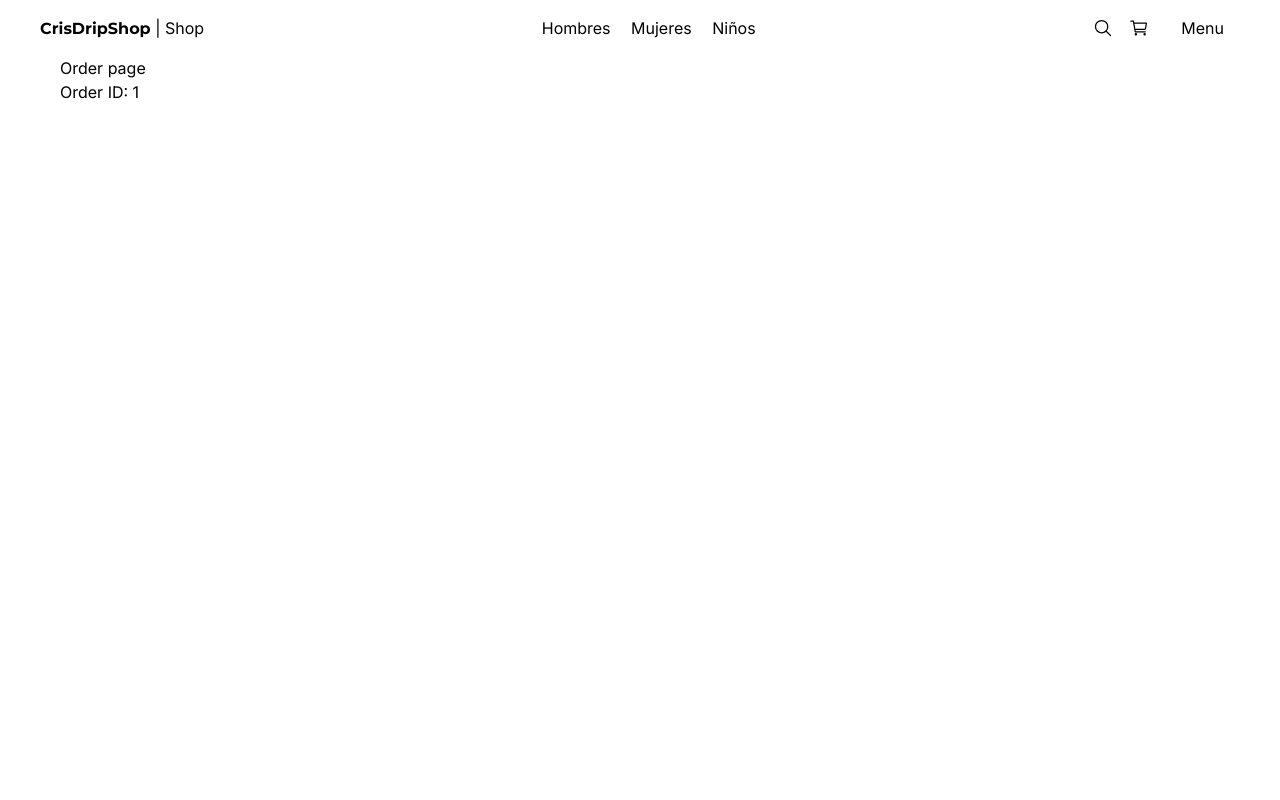
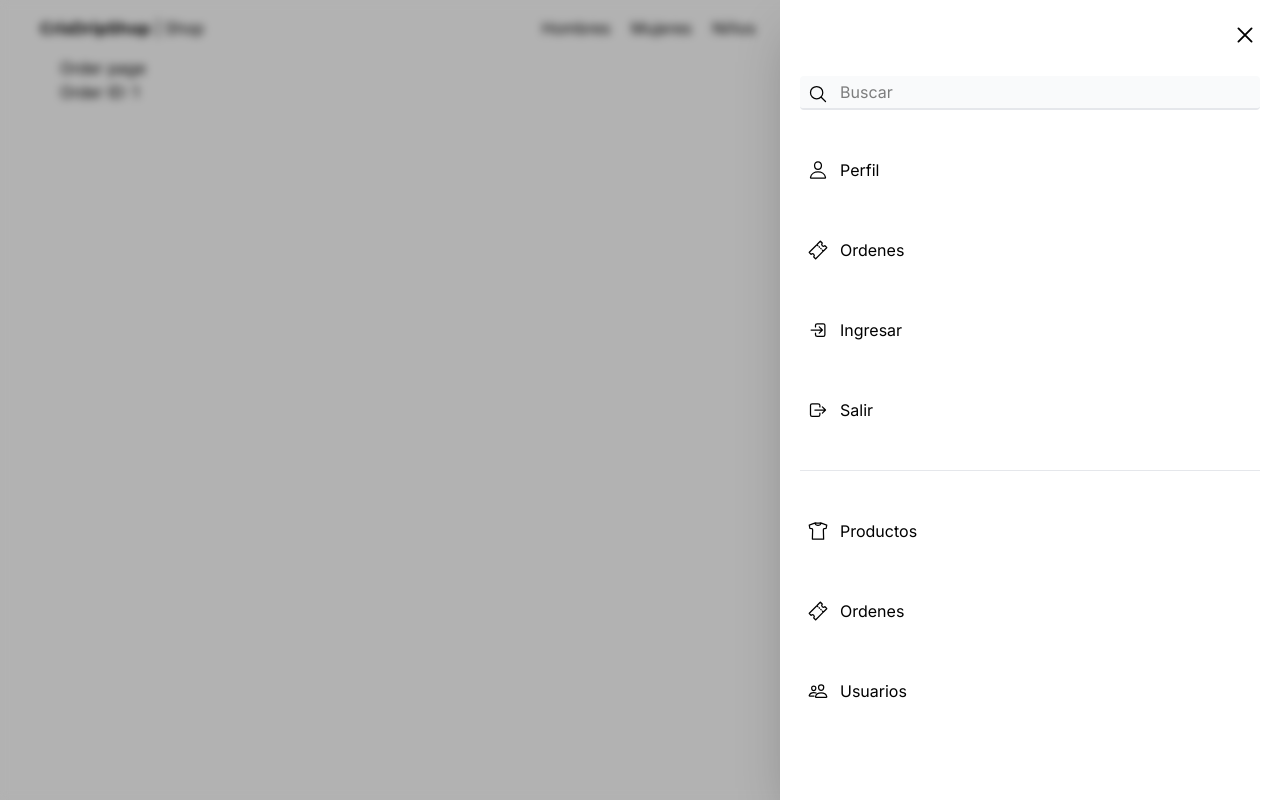
Before and after one commit to cristianpy09/Crisdrip-shop, a Next.js app: page /orders/1 in a window 1280 px wide. Both pictures are taken after a click on the button "Menu". Built offline with nearby package versions, Linux system fonts and the light colour scheme.

Commit message:
sidebar created

```diff
--- a/package.json
+++ b/package.json
@@ -9,10 +9,12 @@
     "lint": "eslint"
   },
   "dependencies": {
+    "clsx": "^2.1.1",
     "next": "16.0.1",
     "react": "19.2.0",
     "react-dom": "19.2.0",
-    "react-icons": "^5.5.0"
+    "react-icons": "^5.5.0",
+    "zustand": "^5.0.8"
   },
   "devDependencies": {
     "@tailwindcss/postcss": "^4",
--- a/src/app/(shop)/layout.tsx
+++ b/src/app/(shop)/layout.tsx
@@ -1,3 +1,4 @@
+import Sidebar from "@/components/ui/sidebar/Sidebar";
 import TopMenu from "@/components/ui/top-menu/topMenu";
 
 
@@ -16,6 +17,7 @@
     <main className="min-h-screen px-5" >
 
       <TopMenu/>
+      <Sidebar/>
 
       <div className="px-0 sm:px-10" >
 
--- a/src/app/(shop)/page.tsx
+++ b/src/app/(shop)/page.tsx
@@ -1,6 +1,7 @@
 import ProductGrid from "@/components/products/product_grid/ProductGrid";
 import Title from "@/components/ui/title/Title";
 import { initialData } from "@/seed/seed";
+import Link from "next/link";
 
 const products = initialData.products;
 
@@ -11,6 +12,7 @@
 
 
       <ProductGrid products={products} />
+
     </>
   );
 }
--- a/src/components/products/product_grid/ProductGridItem.tsx
+++ b/src/components/products/product_grid/ProductGridItem.tsx
@@ -1,20 +1,30 @@
+"use client"
+
 import { Product } from "@/interfaces/poruduc.interface";
 import Image from "next/image";
 import Link from "next/link";
-import React from "react";
+import React, { useState } from "react";
 interface Props {
   product: Product;
 }
 export default function ProductGridItem({ product }: Props) {
+
+  const [first,setFirs]=useState(product.images[0])
+  const changeimage =(posicion:number)=>{
+    setFirs(product.images[posicion])
+  }
+
   return (
-    <div className="rounded-md overflow-hidden fade-in">
+    <div className=" overflow-hidden fade-in">
       <Link href={`/product/${product.slug}`}>
         <Image
-          src={`/products/${product.images[0]}`}
+          src={`/products/${first}`}
           alt={product.title}
-          className="w-full object-cover"
+          className="w-full object-cover "
           width={500}
           height={500}
+          onMouseEnter={()=>changeimage(1)}
+          onMouseLeave={()=>changeimage(0)}
         />
       </Link>
 
--- /dev/null
+++ b/src/components/ui/sidebar/Sidebar.tsx
@@ -0,0 +1,120 @@
+"use client";
+
+import { useUIStore } from "@/store/ui/ui-store";
+import clsx from "clsx";
+import Link from "next/link";
+import React from "react";
+
+import {
+  IoCloseOutline,
+  IoLogInOutline,
+  IoLogOutOutline,
+  IoPeopleOutline,
+  IoPersonOutline,
+  IoSearchOutline,
+  IoShirtOutline,
+  IoTicketOutline,
+} from "react-icons/io5";
+
+export default function Sidebar() {
+  const isSideMenuOpen = useUIStore((state) => state.isSideMenuOpen);
+  const closeMenu = useUIStore((state) => state.closeSideMenu);
+
+
+  return (
+
+
+    <div>
+      {isSideMenuOpen && (
+
+        <div  className="fixed top-0 left-0 w-screen h-screen z-10 bg-black opacity-30" />
+      )}
+
+      {isSideMenuOpen && (
+        <div onClick={closeMenu} className="fade-in fixed top-0 left-0 w-screen h-screen z-10 backdrop-filter backdrop-blur-xs " />
+      )}
+
+      <nav  className={clsx("fixed p-5 right-0 top-0 w-[500px] h-screen bg-white z-20 shadow-2xl transform  transition-all duration-300",
+        {
+            "translate-x-full": !isSideMenuOpen
+        }
+      )} >
+        <IoCloseOutline
+
+          size={30}
+          className="absolute top-5 right-5 cursor-pointer"
+          onClick={closeMenu}
+        />
+
+
+
+        <div className="relative mt-14">
+          <IoSearchOutline size={20} className="absolute top-2 left-2" />
+          <input
+            type="text"
+            placeholder="Buscar"
+            className="w-full bg-gray-50 rounded pl-10 py-1 pr-10 border-b-2 text-m  border-gray-200 focus:outline-none focus:border-black"
+          />
+        </div>
+
+        <Link
+          href="/"
+          className=" flex items-center mt-10 p-2 hover:bg-gray-100 rounded transition-all"
+        >
+          <IoPersonOutline size={20} />
+          <span className="ml-3 text-1xl ">Perfil </span>
+        </Link>
+
+        <Link
+          href="/"
+          className=" flex items-center mt-10 p-2 hover:bg-gray-100 rounded transition-all"
+        >
+          <IoTicketOutline size={20} />
+          <span className="ml-3 text-1xl ">Ordenes </span>
+        </Link>
+
+        <Link
+          href="/"
+          className=" flex items-center mt-10 p-2 hover:bg-gray-100 rounded transition-all"
+        >
+          <IoLogInOutline size={20} />
+          <span className="ml-3 text-1xl ">Ingresar </span>
+        </Link>
+
+        <Link
+          href="/"
+          className=" flex items-center mt-10 p-2 hover:bg-gray-100 rounded transition-all"
+        >
+          <IoLogOutOutline size={20} />
+          <span className="ml-3 text-1xl ">Salir </span>
+        </Link>
+
+        <div className="w-full h-px bg-gray-200 my-10" />
+
+        <Link
+          href="/"
+          className=" flex items-center mt-10 p-2 hover:bg-gray-100 rounded transition-all"
+        >
+          <IoShirtOutline size={20} />
+          <span className="ml-3 text-1xl ">Productos </span>
+        </Link>
+
+        <Link
+          href="/"
+          className=" flex items-center mt-10 p-2 hover:bg-gray-100 rounded transition-all"
+        >
+          <IoTicketOutline size={20} />
+          <span className="ml-3 text-1xl ">Ordenes </span>
+        </Link>
+
+        <Link
+          href="/"
+          className=" flex items-center mt-10 p-2 hover:bg-gray-100 rounded transition-all"
+        >
+          <IoPeopleOutline size={20} />
+          <span className="ml-3 text-1xl ">Usuarios </span>
+        </Link>
+      </nav>
+    </div>
+  );
+}
--- a/src/components/ui/top-menu/topMenu.tsx
+++ b/src/components/ui/top-menu/topMenu.tsx
@@ -1,9 +1,14 @@
+"use client"
+
 import { titleFont } from '@/confg/fonts'
+import { useUIStore } from '@/store/ui/ui-store'
 import Link from 'next/link'
 import React from 'react'
 import { IoCartOutline, IoSearchOutline } from 'react-icons/io5'
 
 export default function TopMenu() {
+
+     const openMenu =useUIStore((state)=>state.openSideMenu)
   return (
     <nav className='flex px-5 justify-between items-center w-full' >
             <div>
@@ -31,7 +36,7 @@
                     <IoCartOutline className='w-5 h-5' />
                 </Link>
 
-                <button className='m-2 p-2 rounded-md transition-all hover:bg-gray-100' >
+                <button onClick={openMenu} className='m-2 p-2 rounded-md transition-all hover:bg-gray-100 cursor-pointer' >
                     Menu
                 </button>
 
--- /dev/null
+++ b/src/store/ui/ui-store.ts
@@ -0,0 +1,19 @@
+import { create } from 'zustand'
+
+
+interface State {
+
+    isSideMenuOpen:boolean
+
+    openSideMenu:()=>void
+    closeSideMenu:()=>void
+}
+
+
+export const useUIStore = create <State>((set)=>({
+    isSideMenuOpen:false,
+    openSideMenu : ()=> set ({isSideMenuOpen:true}),
+    closeSideMenu: ()=> set ({isSideMenuOpen:false})
+
+
+}))
```
Also changed, not shown: 1 other file (tests, documents, lock files or other folders).
